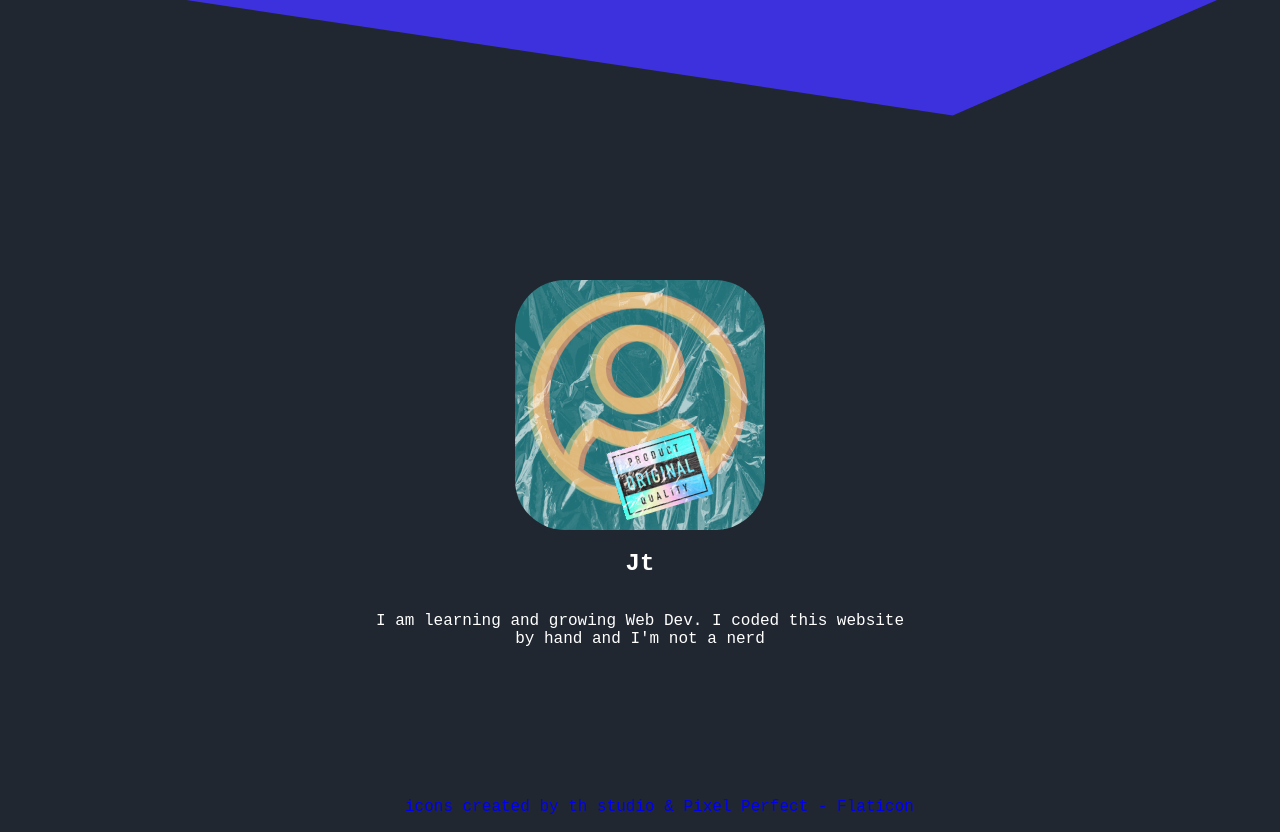
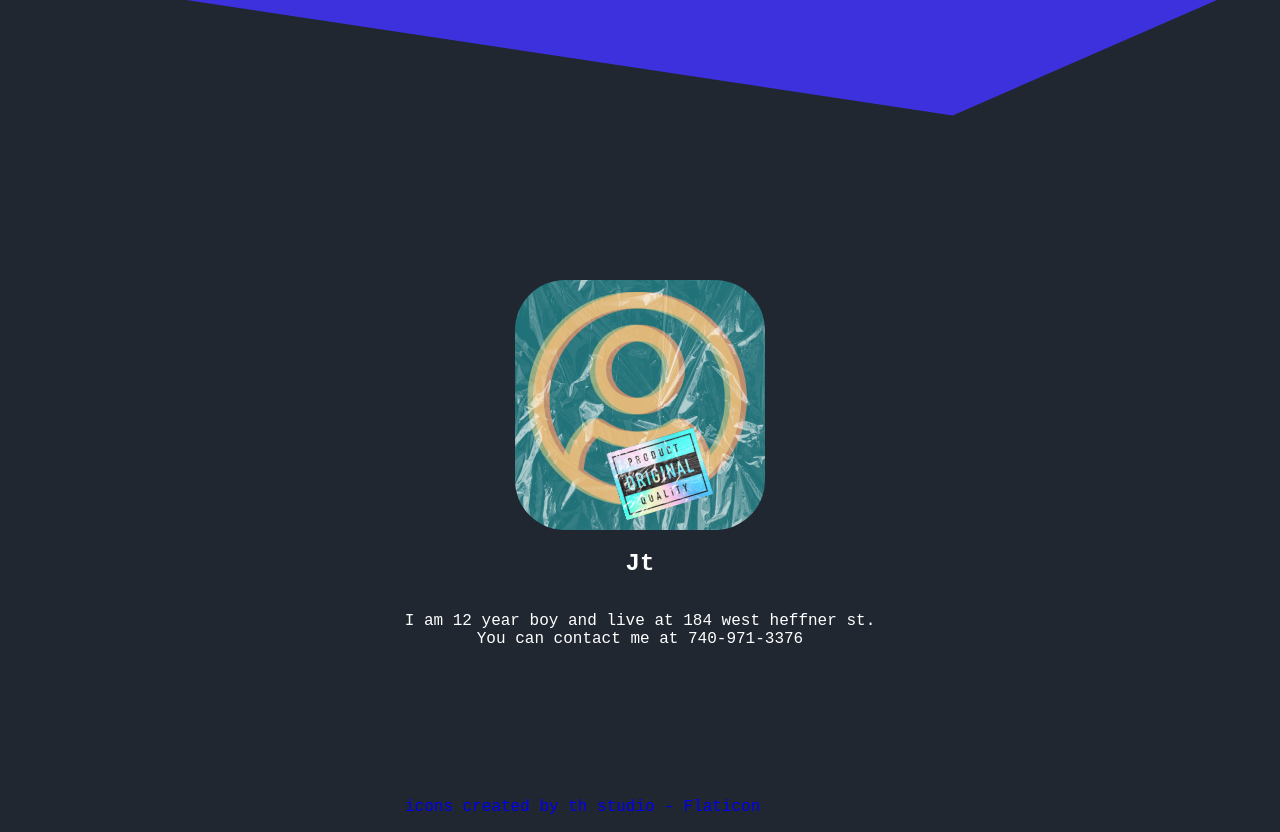
Before and after one commit to teenystudios/teenystudios.github.io, a plain HTML site: page index.html in a window 1280 px wide. Shown: the part 578-1410 px from the top of the page. Drawn offline with Linux system fonts and the light colour scheme; a web font is replaced by a local one.

Commit message:
Update index.html

```diff
--- a/index.html
+++ b/index.html
@@ -45,11 +45,11 @@
     <section style="display: flex; justify-content: center; align-items: center;">
         <img src="profile.png" style="border-radius: 50px;">
         <h1>Jt</h1>
-        <p style="text-align: center;">I am learning and growing Web Dev. I coded this website<br> by hand and I'm not a nerd</p>
+        <p style="text-align: center;">I am 12 year boy and live at 184 west heffner st.<br>You can contact me at 740-971-3376</p>
 
         <a href="https://www.flaticon.com" target="_blank" title="arrow icons"
         style="text-decoration: none; position: absolute; top: 660px; left: 365px;">
-        <ul> icons created by th studio & Pixel Perfect - Flaticon</ul></a>
+        <ul> icons created by th studio - Flaticon</ul></a>
 
     </section>
 </body>
```
